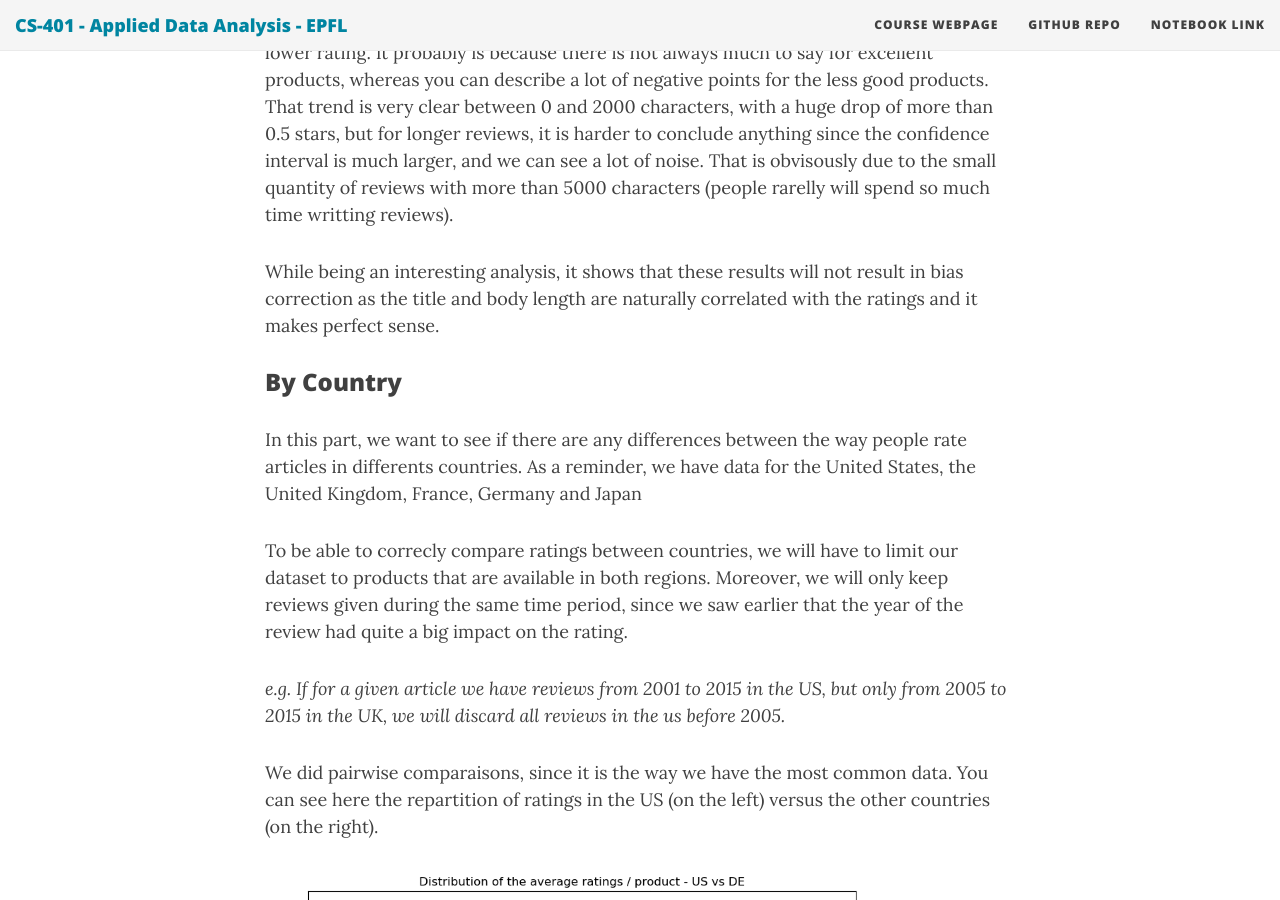
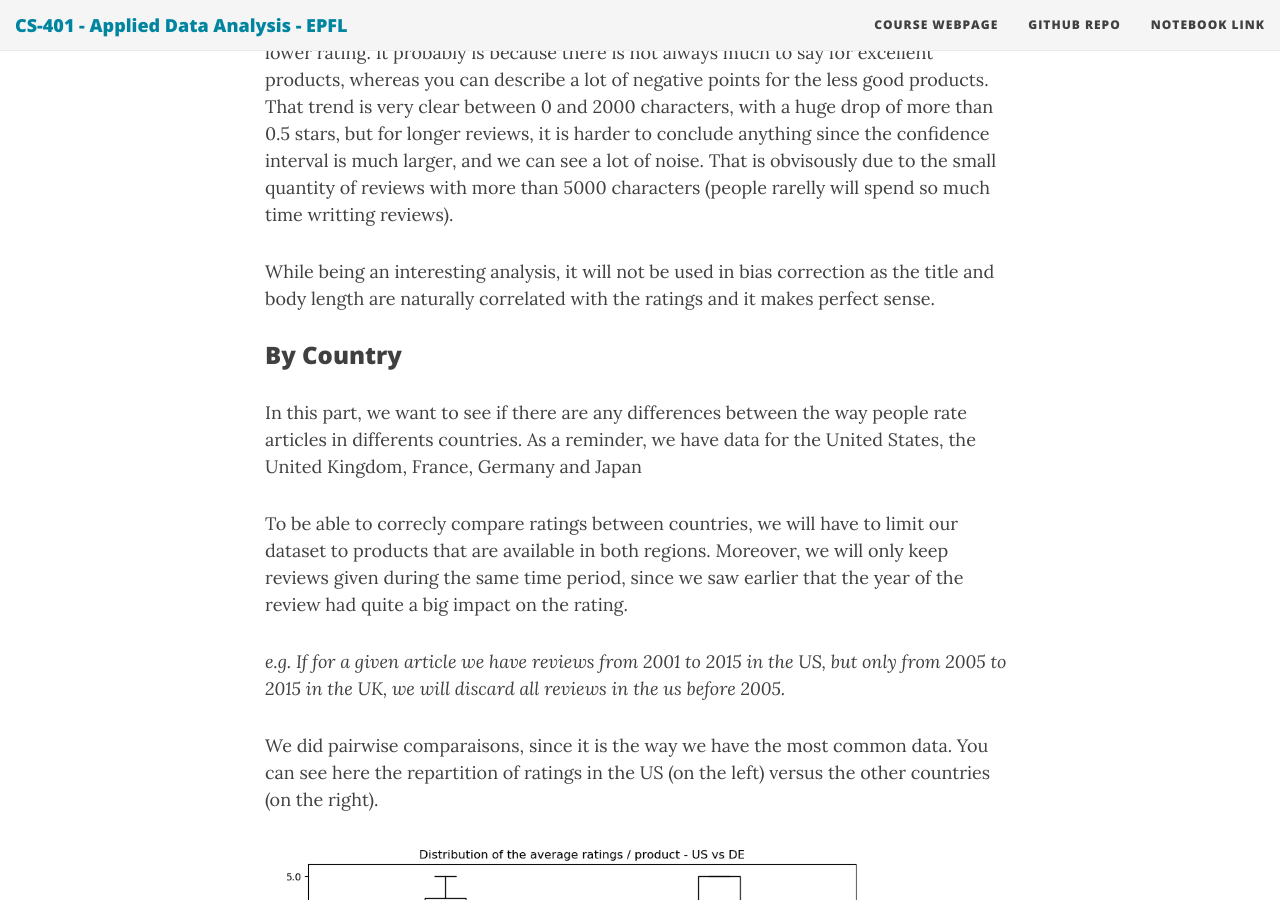
Before and after one commit to ada-lyn/ada-lyn.github.io, a Jekyll site: the page built from index.md, in a window 1280 px wide and 900 px high, scrolled down 23333 px. Built offline with Jekyll 4.4.1, drawn with Linux system fonts in a browser that asks for light colours; nearby versions of some CDN libraries; formulas are drawn with MathJax 3.

Commit message:
Update index.md

```diff
--- a/index.md
+++ b/index.md
@@ -262,7 +262,7 @@ Now, for the review body length:
 
 For the body length however, we see that the result is completly different. A short review body generaly corresponds to a higher rating, whereas a long review coresponds to a lower rating. It probably is because there is not always much to say for excellent products, whereas you can describe a lot of negative points for the less good products. That trend is very clear between 0 and 2000 characters, with a huge drop of more than 0.5 stars, but for longer reviews, it is harder to conclude anything since the confidence interval is much larger, and we can see a lot of noise. That is obvisously due to the small quantity of reviews with more than 5000 characters (people rarelly will spend so much time writting reviews).
 
-While being an interesting analysis, it shows that these results will not result in bias correction as the title and body length are naturally correlated with the ratings and it makes perfect sense.
+While being an interesting analysis, it will not be used in bias correction as the title and body length are naturally correlated with the ratings and it makes perfect sense.
 
 ### By Country
 
```
